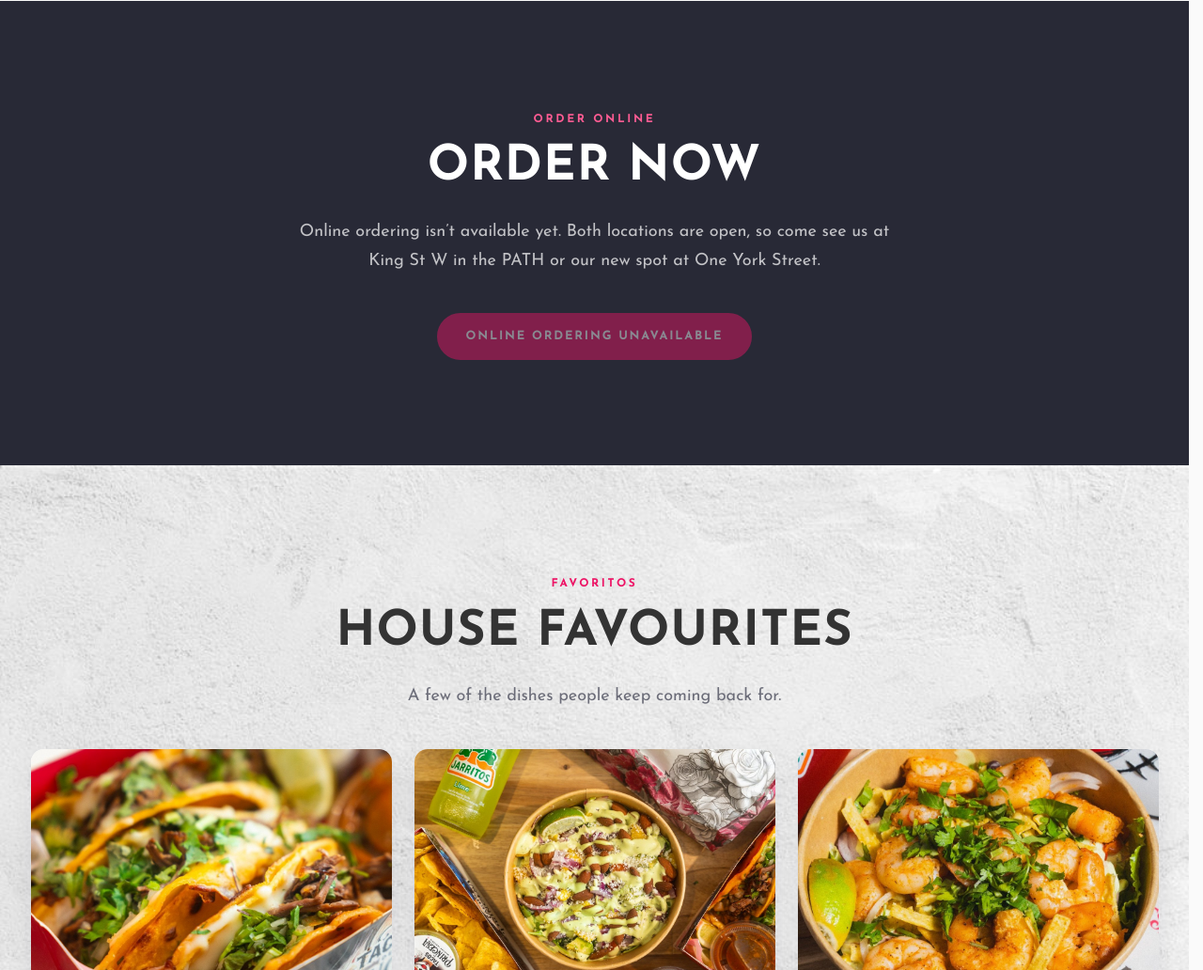
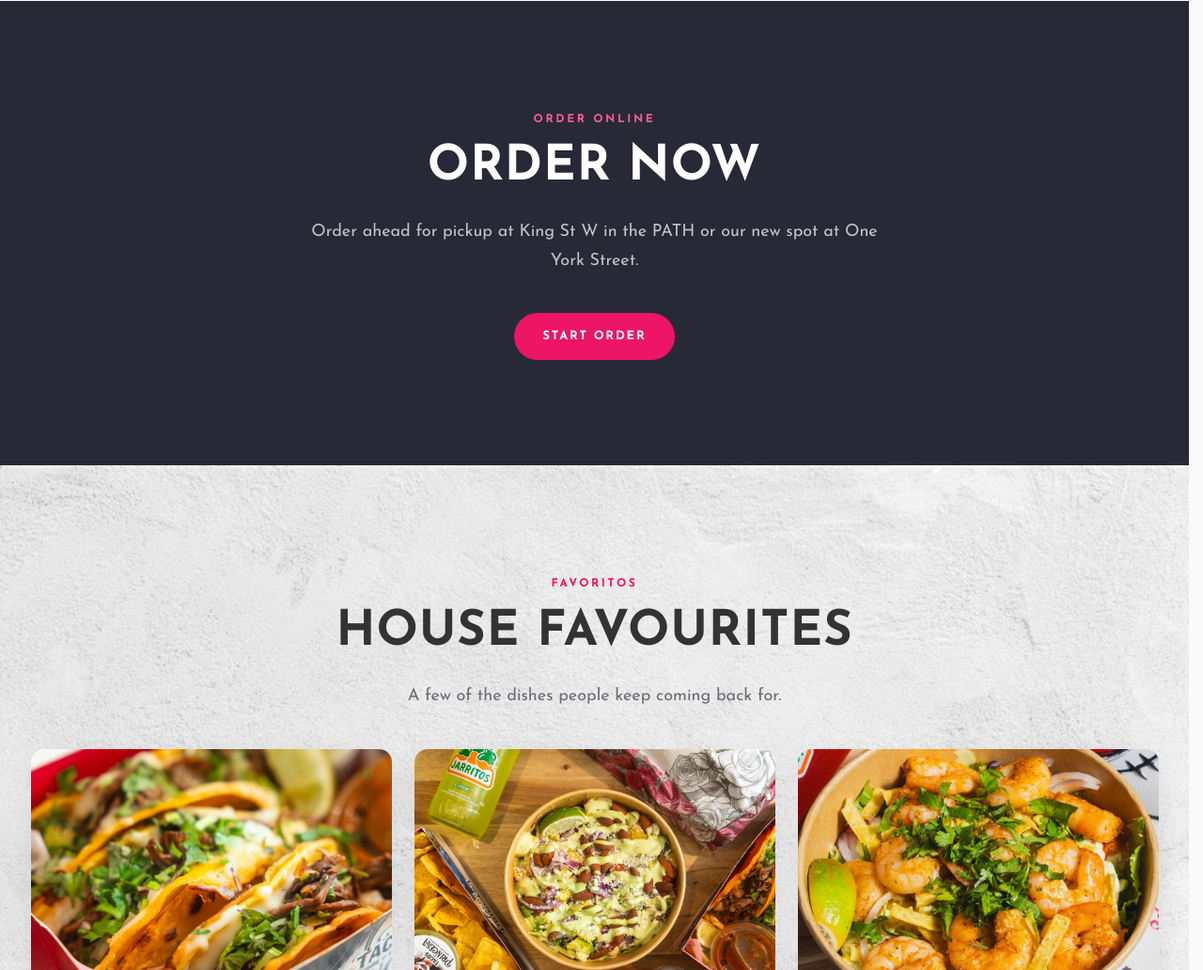
Before and after one commit to defihussle/tacos-de-princesa, a plain HTML site: page index.html in a window 1280 px wide. Shown: the part 4419-5451 px from the top of the page at 94% size. Drawn offline with Linux system fonts and the light colour scheme.

Commit message:
Homepage Order section links to the ordering page
The disabled 'Online ordering unavailable' button becomes a 'Start Order' link to order.html, and the line above it now invites pickup orders. online-ordering branch only.

Co-Authored-By: Claude Opus 5.5 <noreply@anthropic.com>

```diff
--- a/index.html
+++ b/index.html
@@ -557,14 +557,12 @@
         <div class="section-head section-head--center" data-reveal>
           <p class="eyebrow">Order online</p>
           <h2 id="order-title">Order Now</h2>
-          <p class="lead">Online ordering isn&rsquo;t available yet. Both locations are open, so come see us at King St W in the PATH or our new spot at One York Street.</p>
+          <p class="lead">Order ahead for pickup at King St W in the PATH or our new spot at One York Street.</p>
         </div>
 
-        <!-- Ordering isn't live yet, so this is a disabled button, not a link.
-             When it is, swap it for <a class="btn btn--primary" data-order-link>
-             and set ORDER_URL in js/main.js. -->
+        <!-- Goes to the online ordering page (online-ordering branch). -->
         <div class="order-cta" data-reveal>
-          <button class="btn btn--primary" type="button" disabled>Online ordering unavailable</button>
+          <a class="btn btn--primary" href="order.html">Start Order</a>
         </div>
       </div>
     </section>
```
